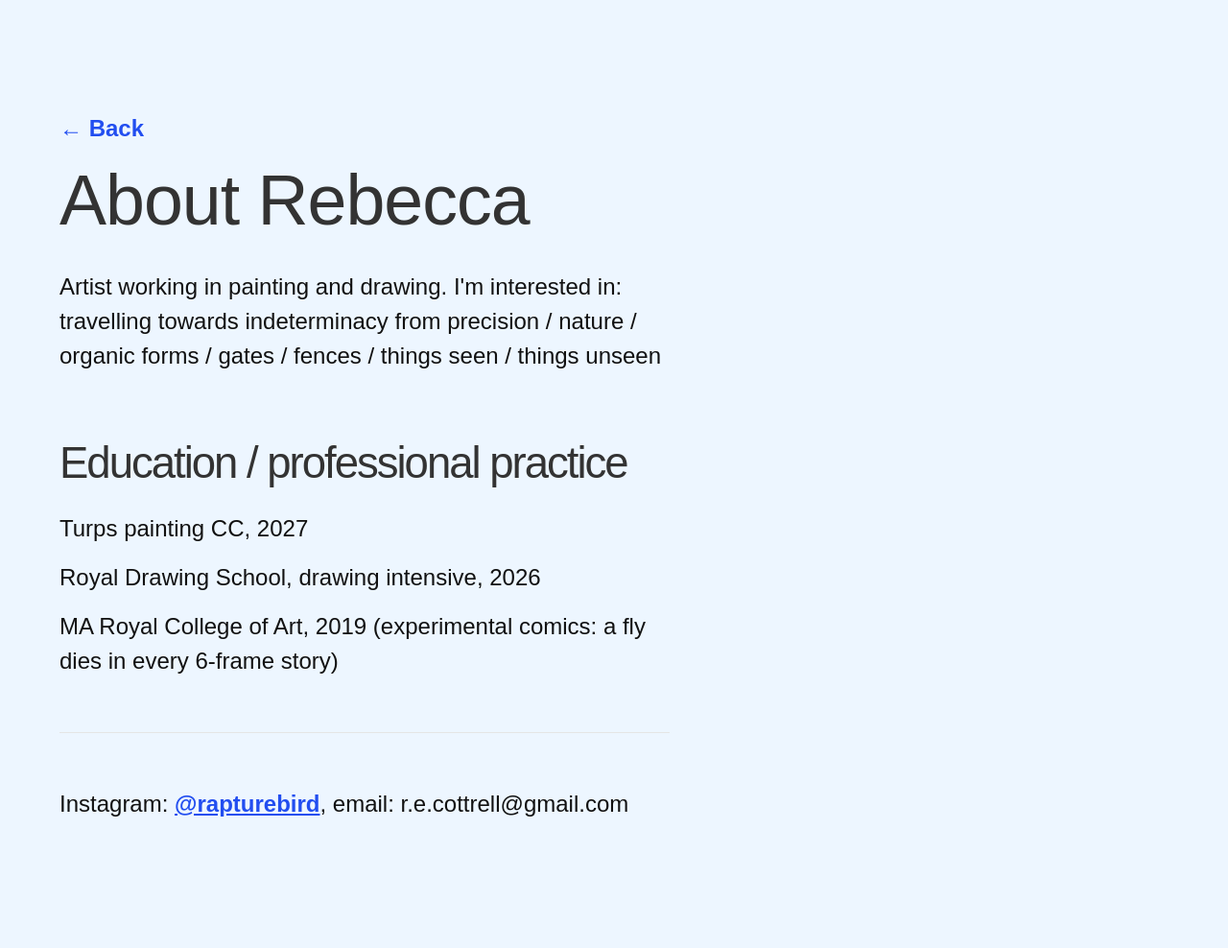
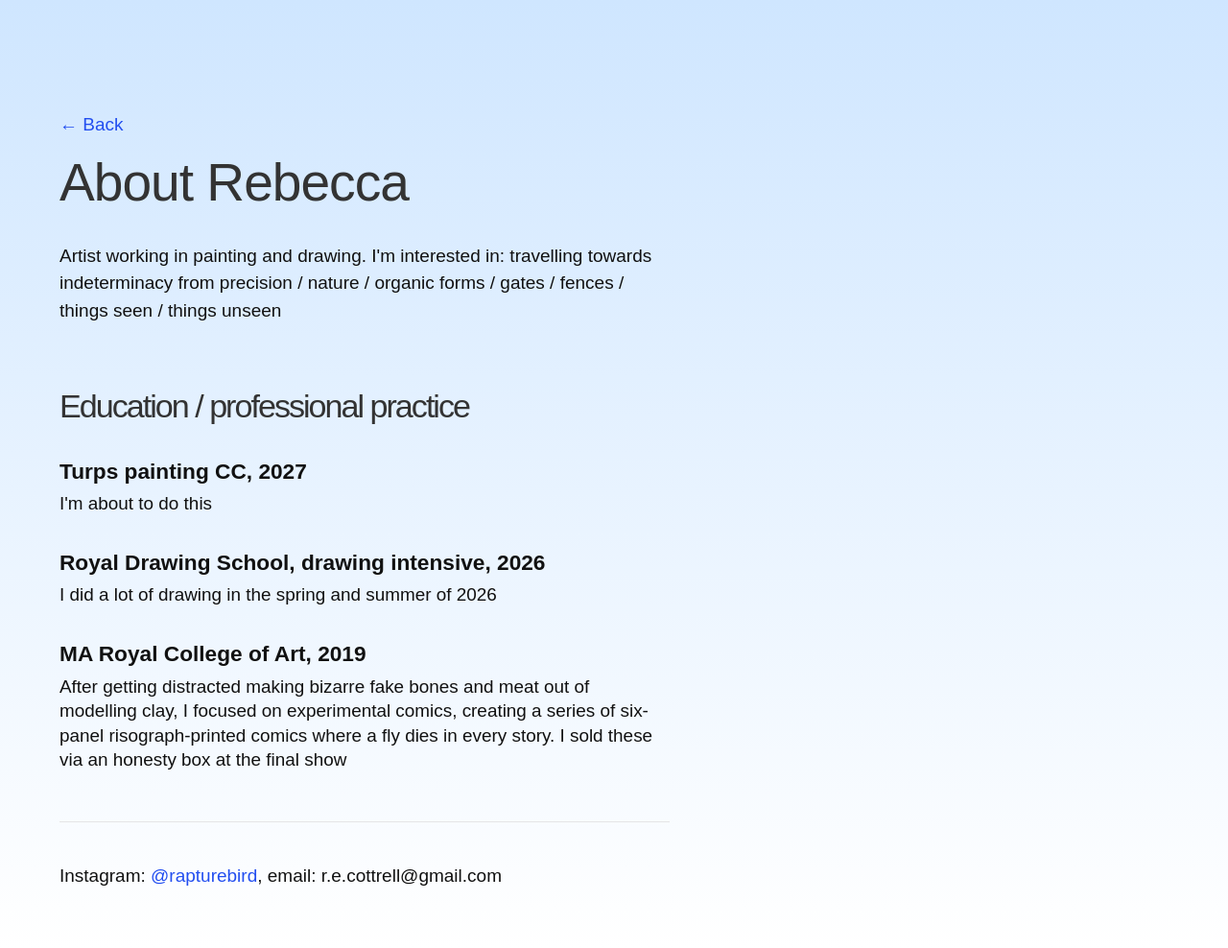
Before and after one commit to rivalee/rivalee.github.io, a Jekyll site: the page built from about.md, in a window 1280 px wide. Shown: the whole page at 96% size. Built offline with Jekyll 4.4.1, drawn with Linux system fonts in a browser that asks for light colours; some web fonts are replaced; before the commit the page ends 916 px from its top, so only the background shows below that.

Commit message:
further edits

```diff
--- a/_layouts/default.html
+++ b/_layouts/default.html
@@ -3,7 +3,7 @@
 
   {%- include head.html -%}
 
-  <body>
+  <body{% if page.body_class %} class="{{ page.body_class }}"{% endif %}>
 
     {%- include header.html -%}
 
--- a/_layouts/page.html
+++ b/_layouts/page.html
@@ -5,7 +5,7 @@ layout: default
 
   <header class="post-header">
     {% if page.show_home_link_top %}
-      <p><a class="back-link" href="/">&larr; Back</a></p>
+      <p><a href="/">&larr; Back</a></p>
     {% endif %}
     <h1 class="post-title">{{ page.title | escape }}</h1>
   </header>
--- a/_sass/minima/_base.scss
+++ b/_sass/minima/_base.scss
@@ -120,8 +120,7 @@ h3 {
  */
 a {
   color: #224ef0;
-  font-weight: 700;
-  text-decoration: underline;
+  text-decoration: none;
 
 
   &:visited {
@@ -140,12 +139,6 @@ a {
       text-decoration: underline;
     }
   }
-}
-
-a.back-link,
-a.back-link:hover,
-a.back-link:visited {
-  text-decoration: none;
 }
 
 
--- a/_sass/minima/custom-styles.scss
+++ b/_sass/minima/custom-styles.scss
@@ -1,7 +1,11 @@
 
 html, body {
   text-align: left;
-  background: #edf6ff !important;
+  background: #f7fbff !important;
+}
+
+body.about-page {
+  background: linear-gradient(180deg, #cfe6ff 0%, #ffffff 100%) !important;
 }
 
 hr {
@@ -24,7 +28,7 @@ hr {
 }
 
 p {
-  font-size: 24px;
+  font-size: 19px;
 }
 
 h1 {
@@ -80,11 +84,10 @@ h3 {
   text-align: left;
   margin-left: 0;
   padding-left: 0;
-  font-size: 120%;
 }
 
 .intro h1 {
-  font-size: 2.625rem;
+  font-size: 2rem;
   font-weight: 300;
   margin-bottom: 15px;
   color: #333;
@@ -131,6 +134,34 @@ h3 {
   font-size: 120%;
 }
 
+.education-grid {
+  display: grid;
+  gap: 0.6rem;
+  margin-top: 0.6rem;
+}
+
+.education-row {
+  display: grid;
+  grid-template-columns: 1fr;
+  row-gap: 0.2rem;
+  padding: 0.45rem 0;
+}
+
+.education-programme,
+.education-detail {
+  margin: 0;
+}
+
+.education-programme {
+  font-weight: 800;
+  font-size: 0.9em;
+}
+
+.education-detail {
+  font-size: 0.75em;
+  line-height: 1.35;
+}
+
 .site-nav {
   top: 9px;
   right: 15px;
@@ -151,36 +182,14 @@ h3 {
 @media screen and (max-width: 575px) {
   body {
     color: black;
-    font-size: 20px;
-  }
-
-  p {
-    font-size: 20px;
-  }
-
-  h1 {
-    font-size: 2.8rem;
-  }
-
-  .post-title {
-    font-size: 2rem;
-  }
-
-  h2 {
-    font-size: 1.8rem;
-  }
-
-  h3 {
-    font-size: 1.3rem;
-  }
-
-  .text,
-  .text-2 {
-    font-size: 100%;
   }
 
   .text {
     width: 100%;
+  }
+
+  .education-detail {
+    font-size: 0.8em;
   }
 
   .image-gallery {
@@ -214,13 +223,9 @@ h3 {
     font-size: 1.2rem;
   }
 
-  .post-list h3 {
-    font-size: 2rem !important;
-  }
-
   // Mobile styling for the new intro
   .intro h1 {
-    font-size: 2rem;
+    font-size: 2.2rem;
   }
 
   .intro h2 {
@@ -228,7 +233,6 @@ h3 {
   }
 
   .intro {
-    font-size: 100%;
     margin-bottom: 80px;
   }
 }
--- a/_sass/minima/custom-variables.scss
+++ b/_sass/minima/custom-variables.scss
@@ -2,4 +2,3 @@
 
 //
 $base-font-family: 'Thasadith', sans-serif;//
-$base-font-size: 28px;
--- a/about.md
+++ b/about.md
@@ -2,6 +2,7 @@
 layout: page
 title: About Rebecca
 permalink: /about/
+body_class: about-page
 show_home_link_top: true
 ---
 
@@ -11,10 +12,22 @@
 </p>
 
 <h3>Education / professional practice</h3>
-<p>Turps painting CC, 2027</p>
-<p>Royal Drawing School, drawing intensive, 2026</p>
-<p>MA Royal College of Art, 2019 (experimental comics: a fly dies in every 6-frame story)<p>
+<div class="education-grid">
+  <div class="education-row">
+    <p class="education-programme">Turps painting CC, 2027</p>
+    <p class="education-detail">I'm about to do this</p>
+  </div>
 
+  <div class="education-row">
+    <p class="education-programme">Royal Drawing School, drawing intensive, 2026</p>
+    <p class="education-detail">I did a lot of drawing in the spring and summer of 2026</p>
+  </div>
+
+  <div class="education-row">
+    <p class="education-programme">MA Royal College of Art, 2019</p>
+    <p class="education-detail">After getting distracted making bizarre fake bones and meat out of modelling clay, I focused on experimental comics, creating a series of six-panel risograph-printed comics where a fly dies in every story. I sold these via an honesty box at the final show</p>
+  </div>
+</div>
 
 <hr>
 
```
